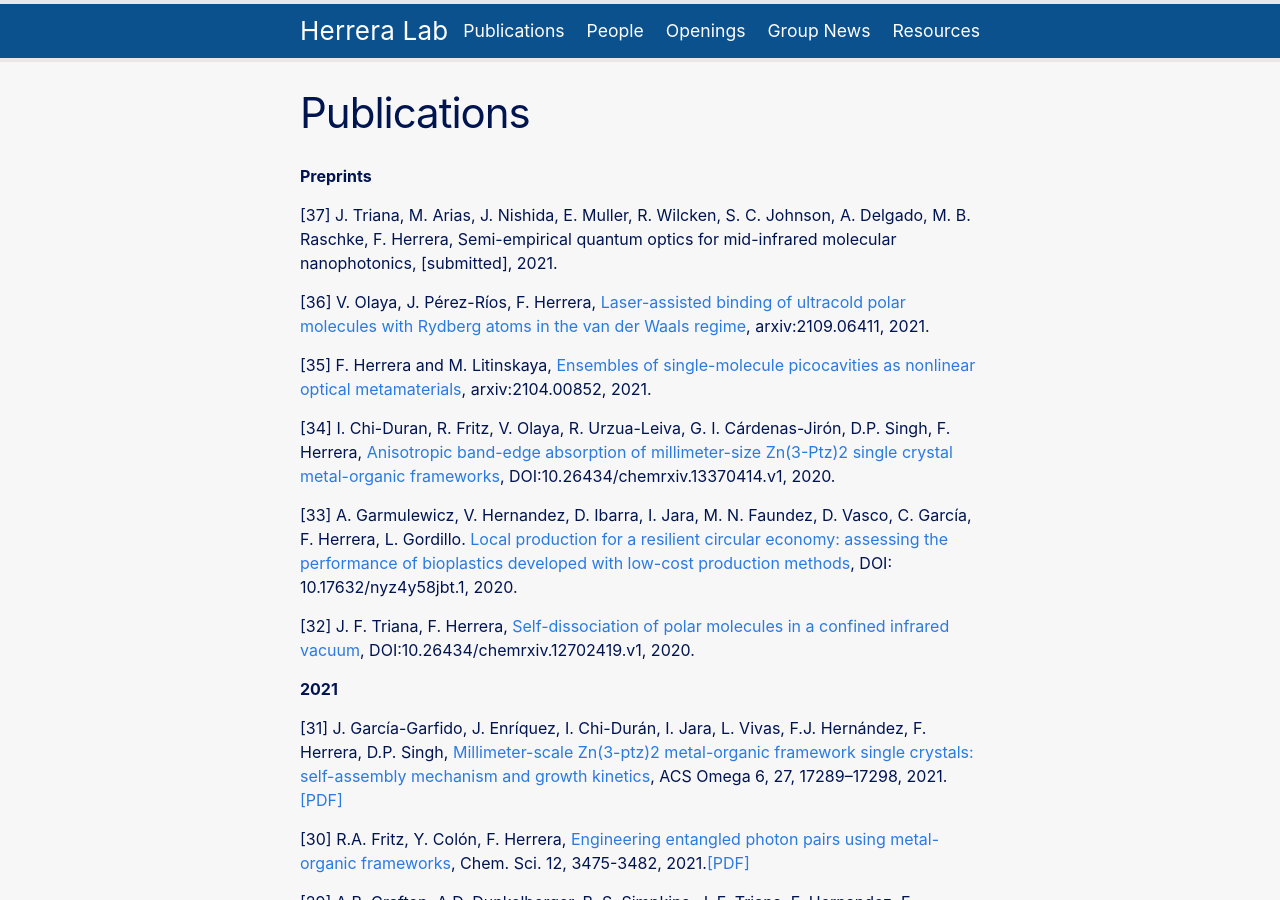
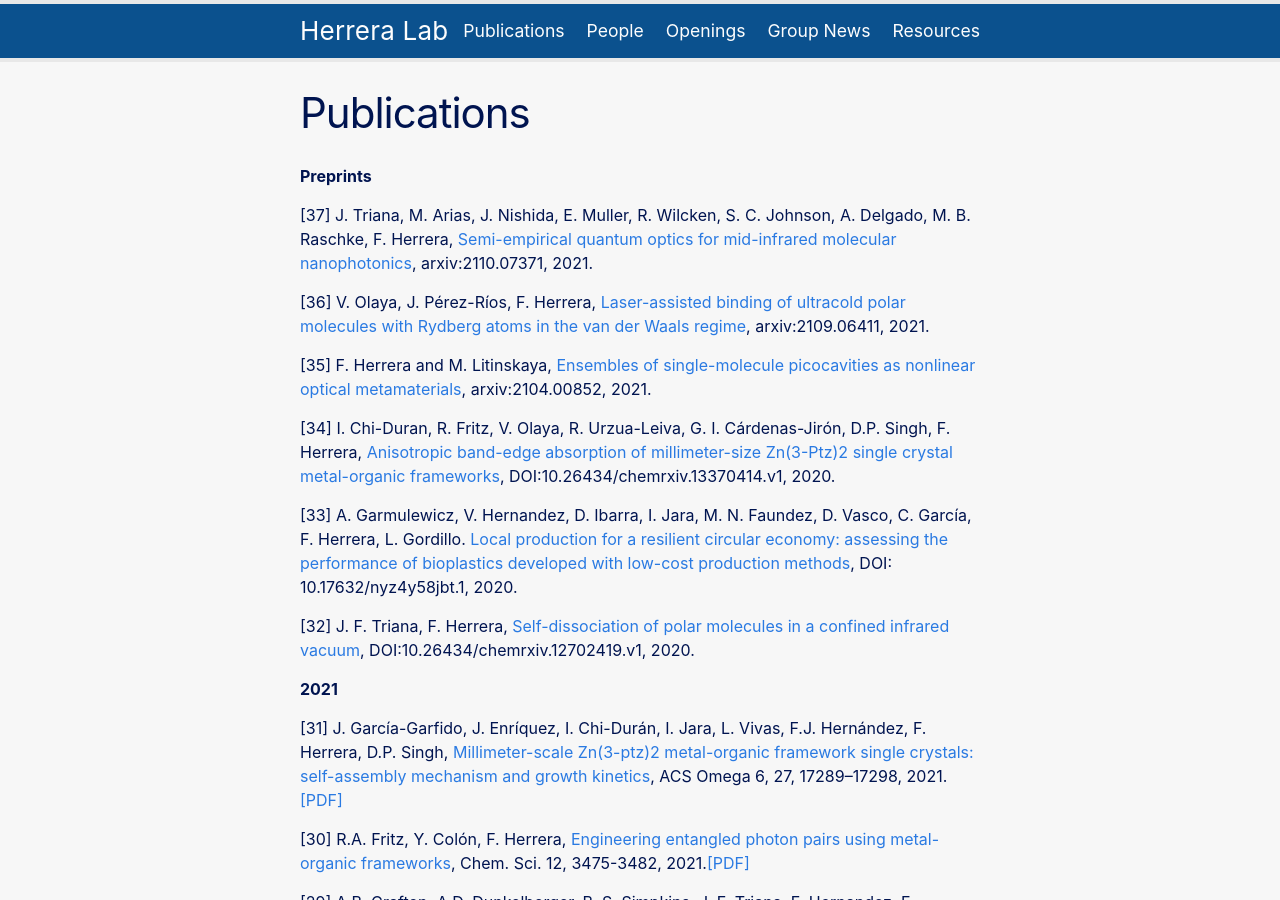
Before and after one commit to fherreralab/fherreralab.github.io, a Jekyll site: the page built from publications.md, in a window 1280 px wide and 900 px high. Built offline with Jekyll 4.4.1, drawn with Linux system fonts in a browser that asks for light colours.

Commit message:
added arxiv link

```diff
--- a/publications.md
+++ b/publications.md
@@ -6,7 +6,7 @@ permalink: /publications/
 
 **Preprints**
 
-[37] J. Triana, M. Arias, J. Nishida, E. Muller, R. Wilcken, S. C. Johnson, A. Delgado, M. B. Raschke, F. Herrera, Semi-empirical quantum optics for mid-infrared molecular nanophotonics, [submitted], 2021.
+[37] J. Triana, M. Arias, J. Nishida, E. Muller, R. Wilcken, S. C. Johnson, A. Delgado, M. B. Raschke, F. Herrera, [Semi-empirical quantum optics for mid-infrared molecular nanophotonics](https://arxiv.org/abs/2110.07371), arxiv:2110.07371, 2021.
 
 [36] V. Olaya, J. Pérez-Ríos, F. Herrera, [Laser-assisted binding of ultracold polar molecules with Rydberg atoms in the van der Waals regime](https://arxiv.org/abs/2109.06411), arxiv:2109.06411, 2021.
 
```
